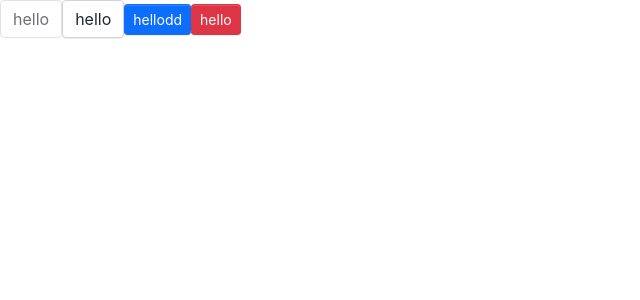
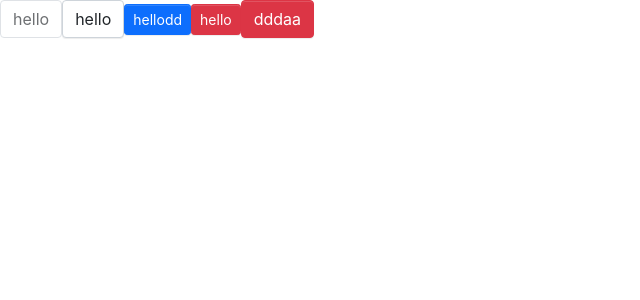
Before and after one commit to zhaochuan1992/limon-design, a React (Create React App) app: page / in a window 1280 px wide. Shown: the top 300 px of the page, without its empty margins (0-640 px from the left). Built offline with nearby package versions, Linux system fonts and the light colour scheme.

Commit message:
fix button bug & add jest

```diff
--- a/src/App.tsx
+++ b/src/App.tsx
@@ -1,5 +1,6 @@
 import React from 'react';
 import Button, { ButtonType, ButtonSize } from './components/Button/button';
+import Alert, { AlertType } from './components/Alert/alert';
 
 function App() {
   return (
@@ -9,6 +10,8 @@ function App() {
         <Button onClick={(e) => { alert('ddd') }}> hello </Button>
         <Button btnType={ButtonType.Primary} size={ButtonSize.Large}> hellodd </Button>
         <Button btnType={ButtonType.Danger} size={ButtonSize.Large}> hello </Button>
+
+        <Alert title={'dddaa'} type={AlertType.Danger} />
         {/* <p>
           Edit <code>src/App.tsx</code> and save to reload.
         </p>
--- /dev/null
+++ b/src/components/Alert/_style.scss
@@ -0,0 +1,59 @@
+.alert {
+  position: relative;
+  display: inline-block;
+  font-weight: $btn-font-weight;
+  line-height: $btn-line-height;
+  color: $body-color;
+  white-space: nowrap;
+  text-align: center;
+  vertical-align: middle;
+  background-image: none;
+  border: $btn-border-width solid transparent;
+  @include button-size(
+    $btn-padding-y,
+    $btn-padding-x,
+    $btn-font-size,
+    $border-radius
+  );
+  box-shadow: $btn-box-shadow;
+  cursor: pointer;
+  transition: $btn-transition;
+  &.disabled,
+  &[disabled] {
+    cursor: not-allowed;
+    opacity: $btn-disabled-opacity;
+    box-shadow: none;
+    > * {
+      pointer-events: none;
+    }
+  }
+}
+
+.alert-primary {
+  @include button-style($primary, $primary, $white);
+}
+
+.alert-danger {
+  @include button-style($danger, $danger, $white);
+}
+
+.alert-default {
+  @include button-style(
+    $white,
+    $gray-400,
+    $body-color,
+    $white,
+    $primary,
+    $primary
+  );
+}
+.alert-warning {
+  @include button-style(
+    $white,
+    $gray-400,
+    $body-color,
+    $white,
+    $primary,
+    $primary
+  );
+}
--- /dev/null
+++ b/src/components/Alert/alert.tsx
@@ -0,0 +1,50 @@
+import React from 'react';
+import classNames from 'classnames'
+
+// 提示框类型枚举
+export enum AlertType {
+    Primary = "success",
+    Default = 'default',
+    Danger = 'danger',
+    Warning = 'warning'
+}
+// 提示框props传入数据接口
+interface BaseAlertProps {
+    title: string;
+    description?: string;
+    className?: string;
+    closable?: boolean;
+    type?: AlertType;
+    children?: React.ReactNode;
+}
+
+// // 处理按钮事件
+// type NativeButtonProps = BaseButtonProps & React.ButtonHTMLAttributes<HTMLElement>
+// // 处理a链接事件
+// type AnchorButtonProps = BaseButtonProps & React.AnchorHTMLAttributes<HTMLElement>
+// // 事件合并 Partial a链接和按钮属性事件都为可选
+// export type ButtonProps = Partial<NativeButtonProps & AnchorButtonProps>
+
+const Alert: React.FC<BaseAlertProps> = (props) => {
+    const { title, className, type, closable, description, children, ...restProps } = props
+
+    const classes = classNames('alert', className, {
+        [`alert-${type}`]: type,
+    })
+
+    return (
+        <div className={classes} {...restProps}>
+            <span >
+                {title}
+            </span>
+        </div>
+    )
+
+}
+
+Alert.defaultProps = {
+    closable: false,
+    type: AlertType.Default
+}
+
+export default Alert;
--- a/src/styles/index.scss
+++ b/src/styles/index.scss
@@ -12,6 +12,10 @@
 // button
 
 @import "../components/Button/style";
+
+// alert
+
+@import "../components/Alert/style";
 
 // // menu
 
```
Also changed, not shown: src/components/Button/button.tsx (+3 -5 lines), src/components/Menu/menu.tsx (renamed from src/components/Menu/index.ts), 2 other files (tests, documents, lock files or other folders).
